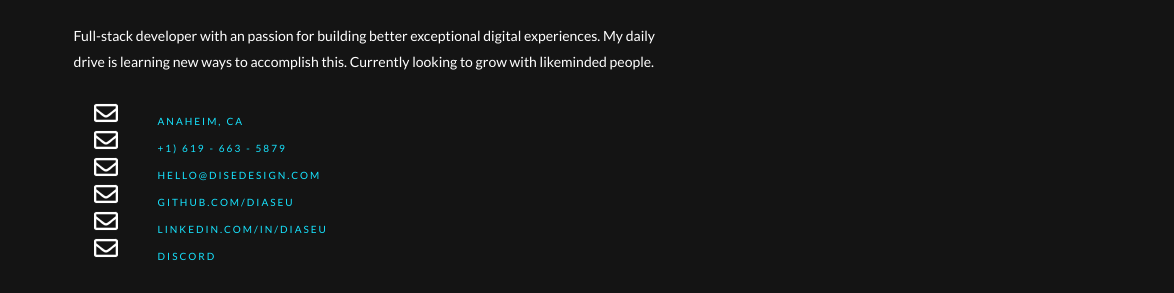
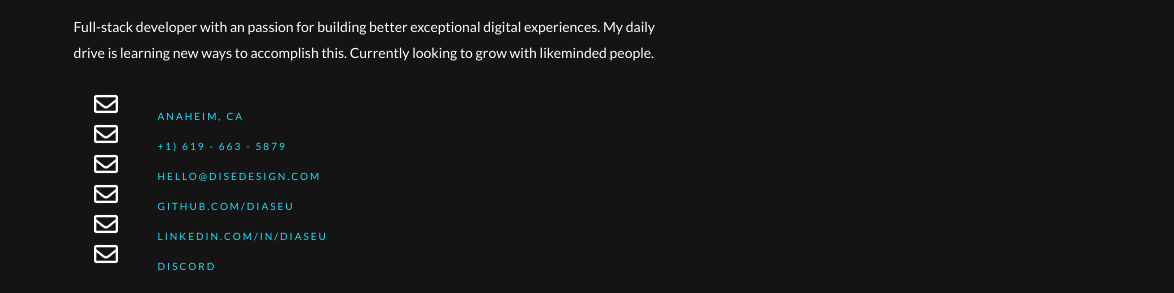
Before and after one commit to diaseu/disedesign-gatsby, a Gatsby site: page /contact in a window 1280 px wide. Shown: the part 367-660 px from the top of the page, 106-1280 px from the left. Built offline with nearby package versions, Linux system fonts and the light colour scheme; Gatsby itself is replaced by a stand-in of ours.

Commit message:
adjust something idr

```diff
--- a/src/styles/contact.module.scss
+++ b/src/styles/contact.module.scss
@@ -16,7 +16,10 @@
     letter-spacing: 2px;
     border-radius: 5px;
     margin-left: 5px;
-    line-height:  1.4;
+    line-height:  1.2;
+    svg {
+      margin-bottom: 4px;
+    }
     span a {
       margin-left: 5vh;
     }
```
Also changed, not shown: 1 other file.
